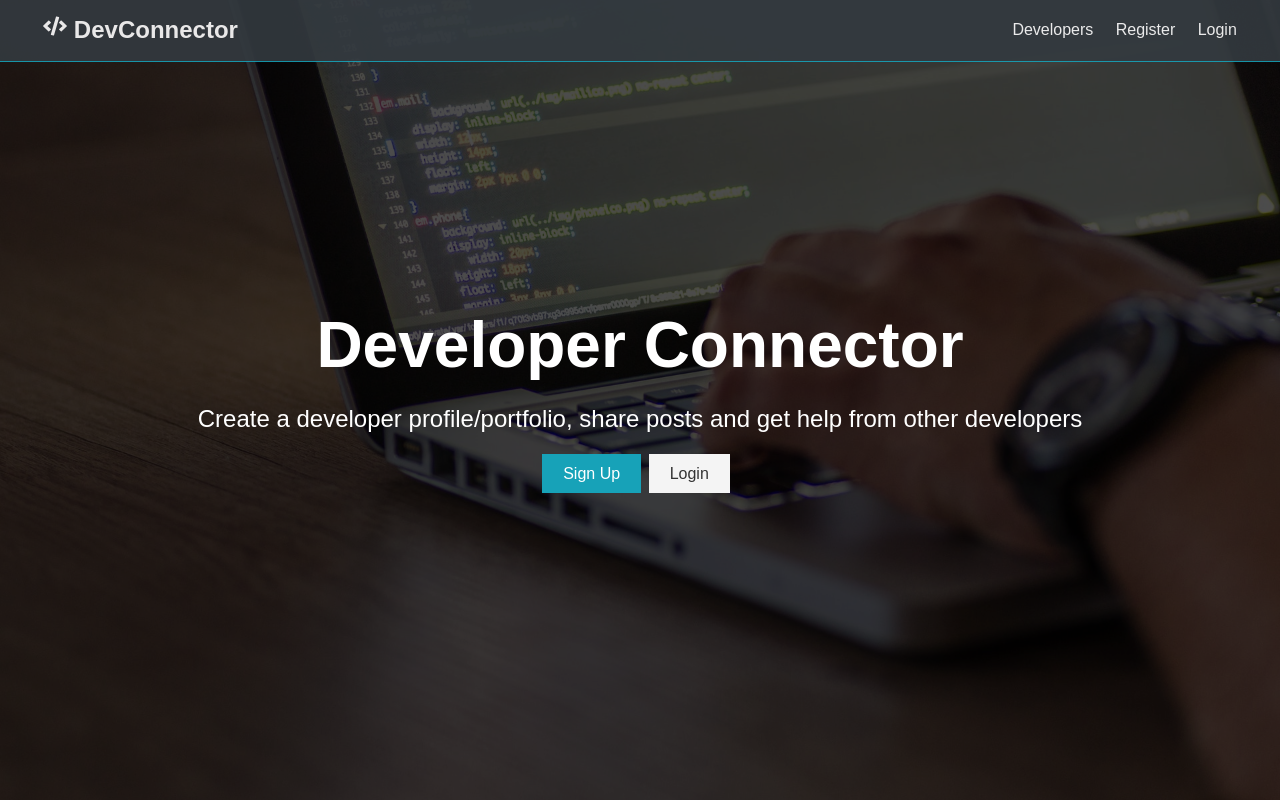
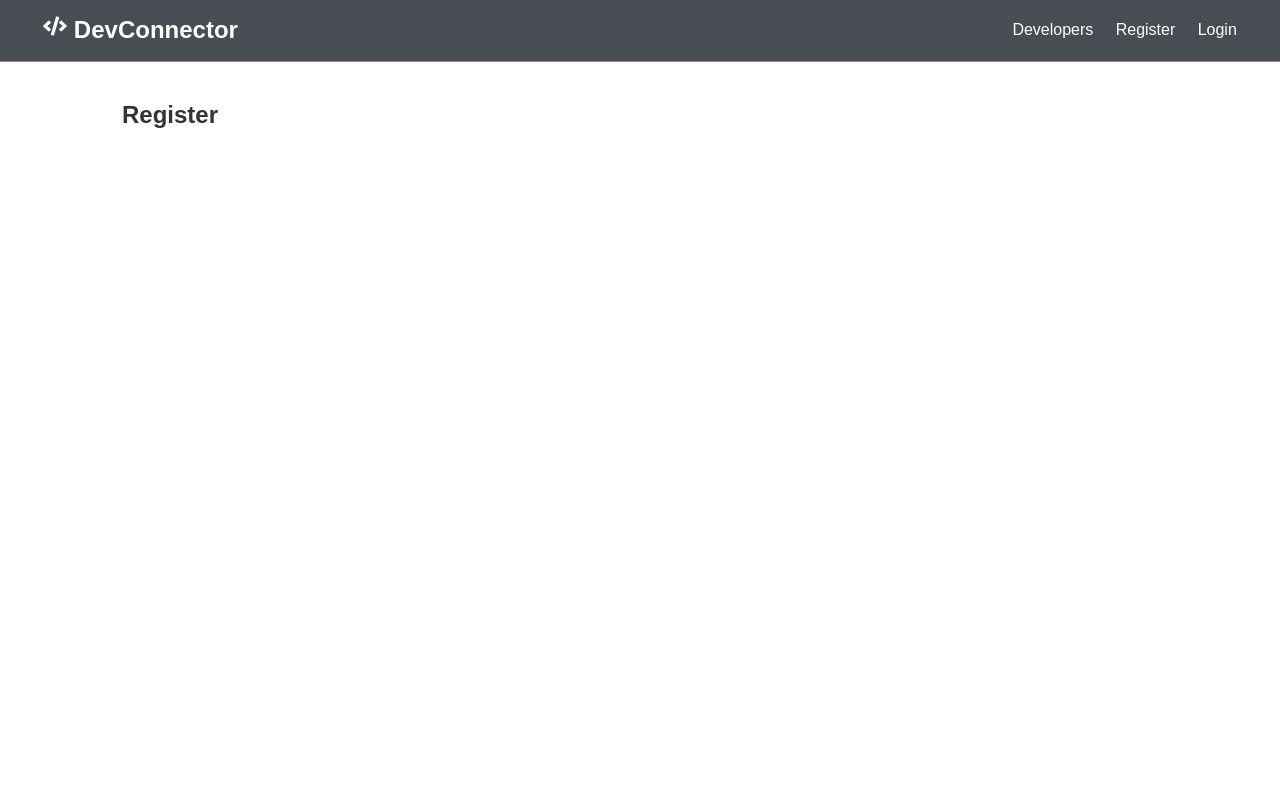
Before and after one commit to yeasir99/dev-connector, a React (Create React App) app in the folder client/: page /register in a window 1280 px wide. Built offline with nearby package versions, Linux system fonts and the light colour scheme.

Commit message:
update route

```diff
--- a/client/src/App.js
+++ b/client/src/App.js
@@ -1,14 +1,25 @@
 import React, { Fragment } from "react";
-import "./App.css";
+import { BrowserRouter as Router, Switch, Route } from "react-router-dom";
 import Navbar from "./components/layout/Navbar";
 import Landing from "./components/layout/Landing";
+import Register from "./components/auth/Register";
+import Login from "./components/auth/Login";
+import "./App.css";
 
 const App = () => {
   return (
-    <Fragment>
-      <Navbar />
-      <Landing />
-    </Fragment>
+    <Router>
+      <Fragment>
+        <Navbar />
+        <Route exact path="/" component={Landing} />
+        <section className="container">
+          <Switch>
+            <Route exact path="/register" component={Register} />
+            <Route exact path="/login" component={Login} />
+          </Switch>
+        </section>
+      </Fragment>
+    </Router>
   );
 };
 
--- /dev/null
+++ b/client/src/components/auth/Login.js
@@ -0,0 +1,11 @@
+import React from "react";
+
+const Login = () => {
+  return (
+    <div>
+      <h1>login</h1>
+    </div>
+  );
+};
+
+export default Login;
--- /dev/null
+++ b/client/src/components/auth/Register.js
@@ -0,0 +1,11 @@
+import React from "react";
+
+const Register = () => {
+  return (
+    <div>
+      <h1>Register</h1>
+    </div>
+  );
+};
+
+export default Register;
--- a/client/src/components/layout/Landing.js
+++ b/client/src/components/layout/Landing.js
@@ -1,4 +1,5 @@
 import React from "react";
+import { Link } from "react-router-dom";
 
 const Landing = () => {
   return (
@@ -11,12 +12,12 @@
             other developers
           </p>
           <div className="buttons">
-            <a href="register.html" className="btn btn-primary">
+            <Link to="/register" className="btn btn-primary">
               Sign Up
-            </a>
-            <a href="login.html" className="btn btn-light">
+            </Link>
+            <Link to="/login" className="btn btn-light">
               Login
-            </a>
+            </Link>
           </div>
         </div>
       </div>
--- a/client/src/components/layout/Navbar.js
+++ b/client/src/components/layout/Navbar.js
@@ -1,23 +1,24 @@
 import React from "react";
+import { Link } from "react-router-dom";
 import { FaCode } from "react-icons/fa";
 
 const Navbar = () => {
   return (
     <nav className="navbar bg-dark">
       <h1>
-        <a href="index.html">
+        <Link to="/">
           <FaCode /> DevConnector
-        </a>
+        </Link>
       </h1>
       <ul>
         <li>
-          <a href="profiles.html">Developers</a>
+          <a href="!#">Developers</a>
         </li>
         <li>
-          <a href="register.html">Register</a>
+          <Link to="/register">Register</Link>
         </li>
         <li>
-          <a href="login.html">Login</a>
+          <Link to="/login">Login</Link>
         </li>
       </ul>
     </nav>
```
